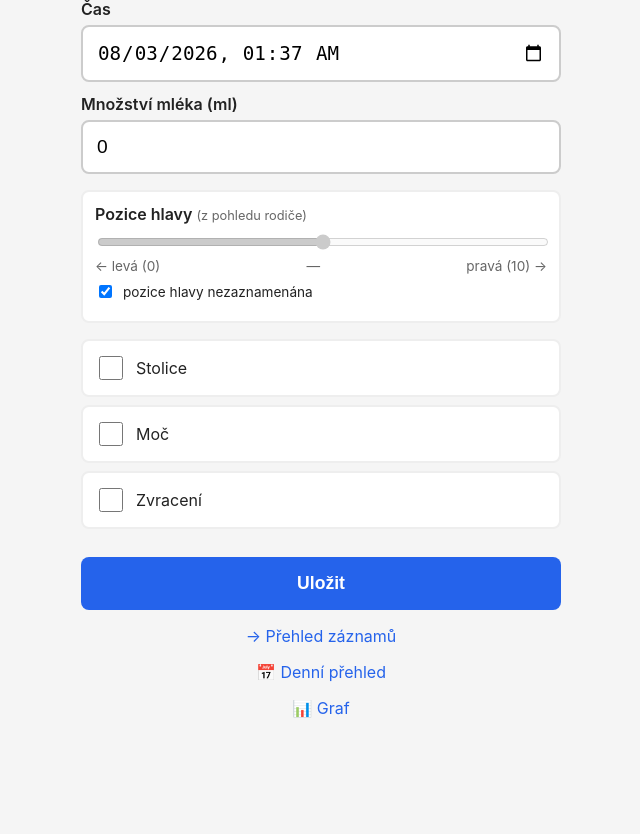
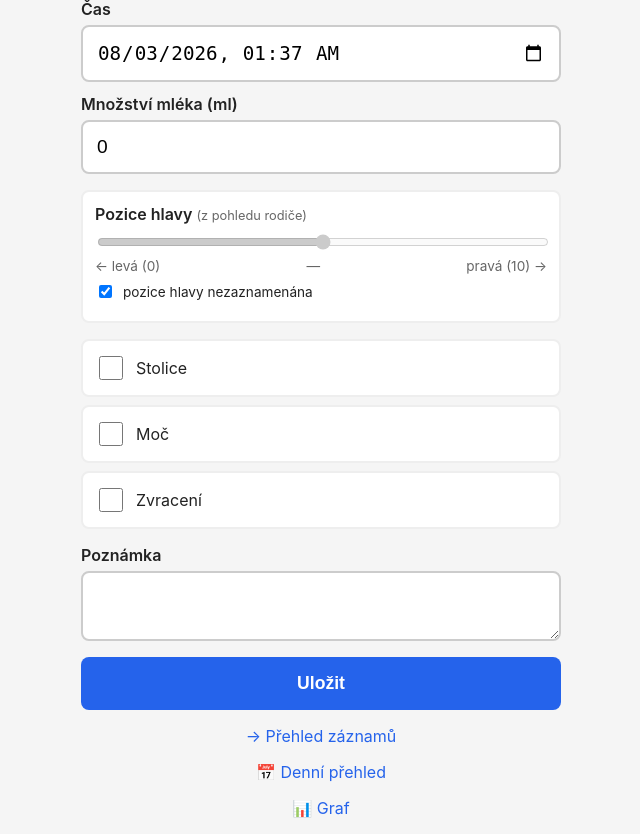
Before and after one commit to tjmnmk/dite_zaznamy_mliko, a Flask app: page / in a window 1280 px wide. Shown: the part 73-907 px from the top of the page, without its empty margins (319-959 px from the left). Before the commit the page ends 791 px from the top, so only its background shows below. Run offline with Flask 3, Linux system fonts and the light colour scheme; data that the repository does not hold is empty; some libraries are stand-ins or nearby versions.

Commit message:
poznamka

```diff
--- a/app.py
+++ b/app.py
@@ -133,7 +133,8 @@ def init_db():
             stolice INTEGER NOT NULL DEFAULT 0,
             moc INTEGER NOT NULL DEFAULT 0,
             zvraceni INTEGER NOT NULL DEFAULT 0,
-            pozice_hlavy INTEGER
+            pozice_hlavy INTEGER,
+            poznamka TEXT
         )
         """
     )
@@ -159,6 +160,7 @@ def formular():
         zvraceni = 1 if request.form.get("zvraceni") else 0
         cas_raw = request.form.get("cas", "").strip()
         pozice_hlavy_raw = request.form.get("pozice_hlavy", "") or ""
+        poznamka = request.form.get("poznamka", "").strip()
 
         # Validace casu - ocekavame format YYYY-MM-DDTHH:MM (z datetime-local)
         cas = None
@@ -191,8 +193,8 @@ def formular():
         if chyba is None:
             db = get_db()
             db.execute(
-                "INSERT INTO kojeni (cas, mnozstvi, stolice, moc, zvraceni, pozice_hlavy) VALUES (?, ?, ?, ?, ?, ?)",
-                (cas, mnozstvi_int, stolice, moc, zvraceni, pozice_hlavy),
+                "INSERT INTO kojeni (cas, mnozstvi, stolice, moc, zvraceni, pozice_hlavy, poznamka) VALUES (?, ?, ?, ?, ?, ?, ?)",
+                (cas, mnozstvi_int, stolice, moc, zvraceni, pozice_hlavy, poznamka or None),
             )
             db.commit()
             graf_cache_refresh_async()
@@ -255,13 +257,13 @@ def favicon():
 @app.route("/export.csv")
 def export_csv():
     zaznamy = get_db().execute(
-        "SELECT cas, mnozstvi, stolice, moc, zvraceni, pozice_hlavy FROM kojeni ORDER BY datetime(cas) ASC"
+        "SELECT cas, mnozstvi, stolice, moc, zvraceni, pozice_hlavy, poznamka FROM kojeni ORDER BY datetime(cas) ASC"
     ).fetchall()
     buf = io.StringIO()
     writer = csv.writer(buf)
-    writer.writerow(["čas", "množství (ml)", "stolice", "moč", "zvracení", "pozice hlavy"])
+    writer.writerow(["čas", "množství (ml)", "stolice", "moč", "zvracení", "pozice hlavy", "poznámka"])
     for r in zaznamy:
-        writer.writerow([r["cas"], r["mnozstvi"], r["stolice"], r["moc"], r["zvraceni"], r["pozice_hlavy"]])
+        writer.writerow([r["cas"], r["mnozstvi"], r["stolice"], r["moc"], r["zvraceni"], r["pozice_hlavy"], r["poznamka"]])
     csv_data = buf.getvalue()
     return Response(
         csv_data,
--- /dev/null
+++ b/migration_poznamka.sql
@@ -0,0 +1,7 @@
+-- Migrace: pridani sloupce poznamka do tabulky kojeni
+-- Spusteni:
+--   sqlite3 ~/dite.db < migration_poznamka.sql
+-- nebo s vlastni cestou k databazi:
+--   sqlite3 /cesta/k/dite.db < migration_poznamka.sql
+
+ALTER TABLE kojeni ADD COLUMN poznamka TEXT;
--- a/templates/formular.html
+++ b/templates/formular.html
@@ -93,6 +93,9 @@
                 <label><input type="checkbox" name="zvraceni"> Zvracení</label>
             </div>
 
+            <label for="poznamka">Poznámka</label>
+            <textarea id="poznamka" name="poznamka" rows="2" style="width:100%; padding:14px; font-size:1rem; border:2px solid #ccc; border-radius:8px; resize:vertical;"></textarea>
+
             <button type="submit">Uložit</button>
         </form>
         <a class="odkaz" href="{{ url_for('prehled') }}">→ Přehled záznamů</a>
--- a/templates/prehled.html
+++ b/templates/prehled.html
@@ -93,6 +93,7 @@
                                 <span>—</span>
                             {% endif %}
                         </div>
+                        {% if z.poznamka %}<div style="font-size:0.85rem; color:#555; margin-top:4px; white-space:pre-wrap;">📝 {{ z.poznamka }}</div>{% endif %}
                     </div>
                     <form class="smazat" method="POST" action="{{ url_for('smazat', zaznam_id=z.id) }}" onsubmit="return confirm('Smazat záznam?')">
                         <input type="hidden" name="csrf_token" value="{{ csrf_token() }}">
```
